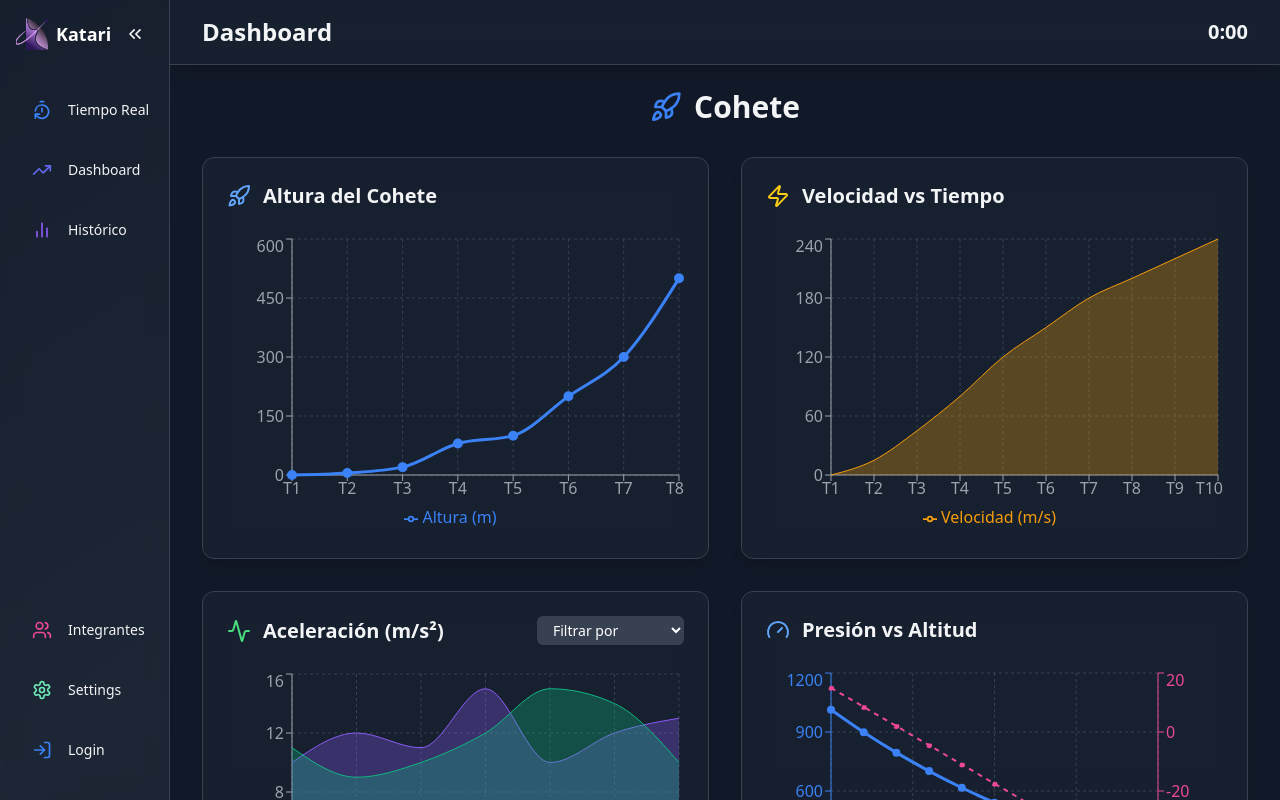
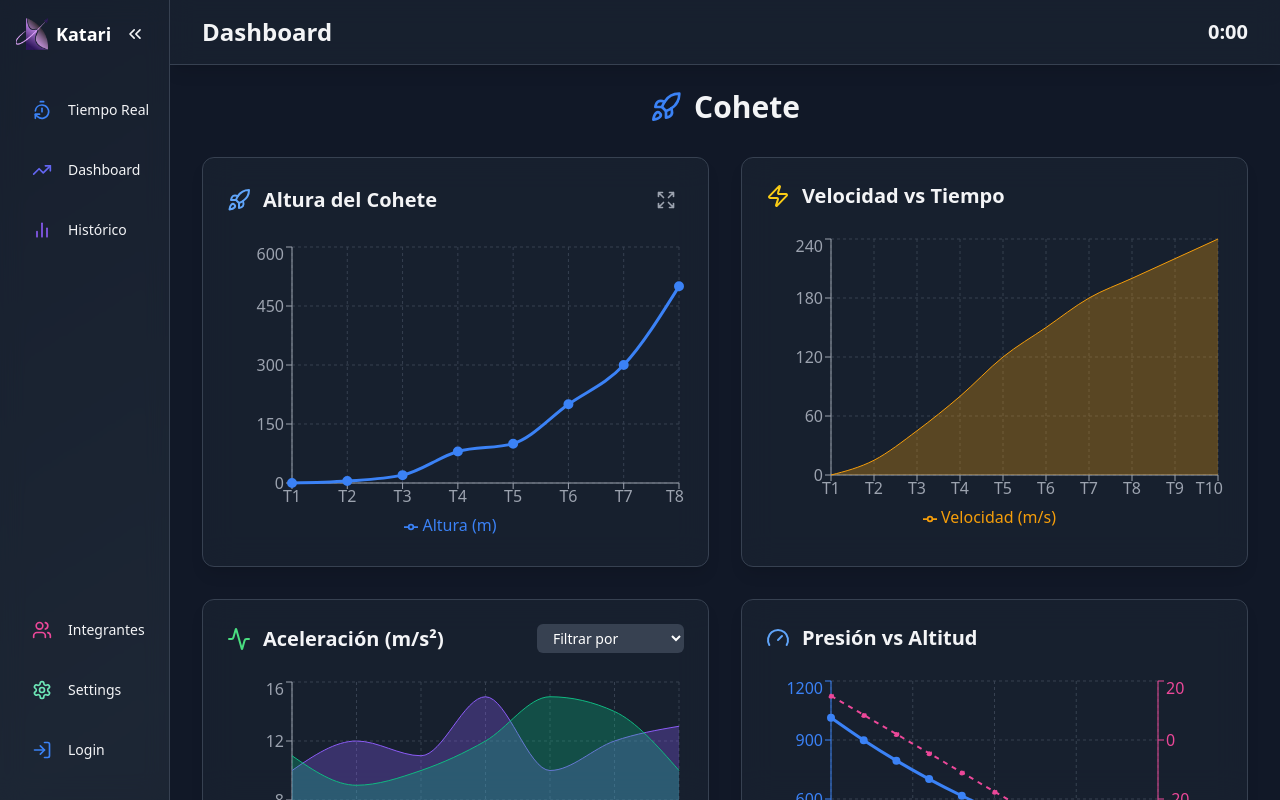
Before and after one commit to KatariSociety/KatariSoft, a React (Vite) app: page /dashboard in a window 1280 px wide. Built offline with nearby package versions, Linux system fonts and the light colour scheme; no server answers.

Commit message:
Add historical data visualization to AlturaRocket component with ChartModal integration

```diff
--- a/src/components/dashboard/AlturaRocket.jsx
+++ b/src/components/dashboard/AlturaRocket.jsx
@@ -1,6 +1,8 @@
+import { useState } from "react";
 import { LineChart, Line, XAxis, YAxis, CartesianGrid, Tooltip, Legend, ResponsiveContainer } from "recharts";
 import { motion } from "framer-motion";
-import { Rocket } from "lucide-react";
+import { Rocket, Expand } from "lucide-react";
+import ChartModal from "../common/ChartModal";
 
 const alturaData = [
 	{ time: "T1", altura: 0},
@@ -14,20 +16,26 @@ const alturaData = [
 ];
 
 const AlturaRocket = () => {
-	return (
-		<motion.div
-			className='bg-gray-800 bg-opacity-50 backdrop-filter backdrop-blur-lg shadow-lg rounded-xl p-6 border border-gray-700 h-full'
-			initial={{ opacity: 0, y: 20 }}
-			animate={{ opacity: 1, y: 0 }}
-			transition={{ delay: 0.5 }}
-		>
-			<div className='flex items-center mb-6'>
-				<Rocket className='w-6 h-6 text-blue-400 mr-3' />
-				<h2 className='text-xl font-semibold text-gray-100'>Altura del Cohete</h2>
-			</div>
-			<div style={{ width: "100%", height: 300 }}>
-				<ResponsiveContainer>
-					<LineChart data={alturaData}>
+	const [isModalOpen, setIsModalOpen] = useState(false);
+
+	const historicalAlturaData = [
+        // Datos de ejemplo para el histórico
+        ...alturaData,
+        { time: "T9", altura: 450 },
+        { time: "T10", altura: 400 },
+        { time: "T11", altura: 350 },
+        { time: "T12", altura: 300 },
+        { time: "T13", altura: 250 },
+        { time: "T14", altura: 200 },
+        { time: "T15", altura: 150 },
+        { time: "T16", altura: 100 },
+        { time: "T17", altura: 50 },
+        { time: "T18", altura: 0 },
+    ];
+
+	const renderChart = (data, isExpanded = false) => (
+        <ResponsiveContainer width="100%" height={isExpanded ? "100%" : 300}>
+            <LineChart data={data}>
                 <CartesianGrid strokeDasharray='3 3' stroke='#374151' />
                 <XAxis dataKey='time' stroke='#9CA3AF' />
                 <YAxis stroke='#9CA3AF' />
@@ -50,8 +58,40 @@ const AlturaRocket = () => {
                 />
             </LineChart>
         </ResponsiveContainer>
+    );
+
+	return (
+		<>
+			<motion.div
+				className='bg-gray-800 bg-opacity-50 backdrop-filter backdrop-blur-lg shadow-lg rounded-xl p-6 border border-gray-700 h-full'
+				initial={{ opacity: 0, y: 20 }}
+				animate={{ opacity: 1, y: 0 }}
+				transition={{ delay: 0.5 }}
+			>
+				<div className='flex items-center mb-6'>
+					<Rocket className='w-6 h-6 text-blue-400 mr-3' />
+					<h2 className='text-xl font-semibold text-gray-100'>Altura del Cohete</h2>
+					<button
+						className='ml-auto p-2 rounded-full hover:bg-gray-700 transition-colors'
+						aria-label='Ver datos históricos'
+						onClick={() => setIsModalOpen(true)}
+					>
+						<Expand className='w-5 h-5 text-gray-400' />
+					</button>
+				</div>
+				<div style={{ width: "100%", height: 300 }}>
+					{renderChart(alturaData)}
 				</div>
 			</motion.div>
+
+			<ChartModal
+				isVisible={isModalOpen}
+				onClose={() => setIsModalOpen(false)}
+				title='Histórico de Altura del Cohete'
+			>
+				{renderChart(historicalAlturaData, true)}
+			</ChartModal>
+		</>
 	);
 };
 
```
Lines whose indentation alone changed are shown as unchanged.
